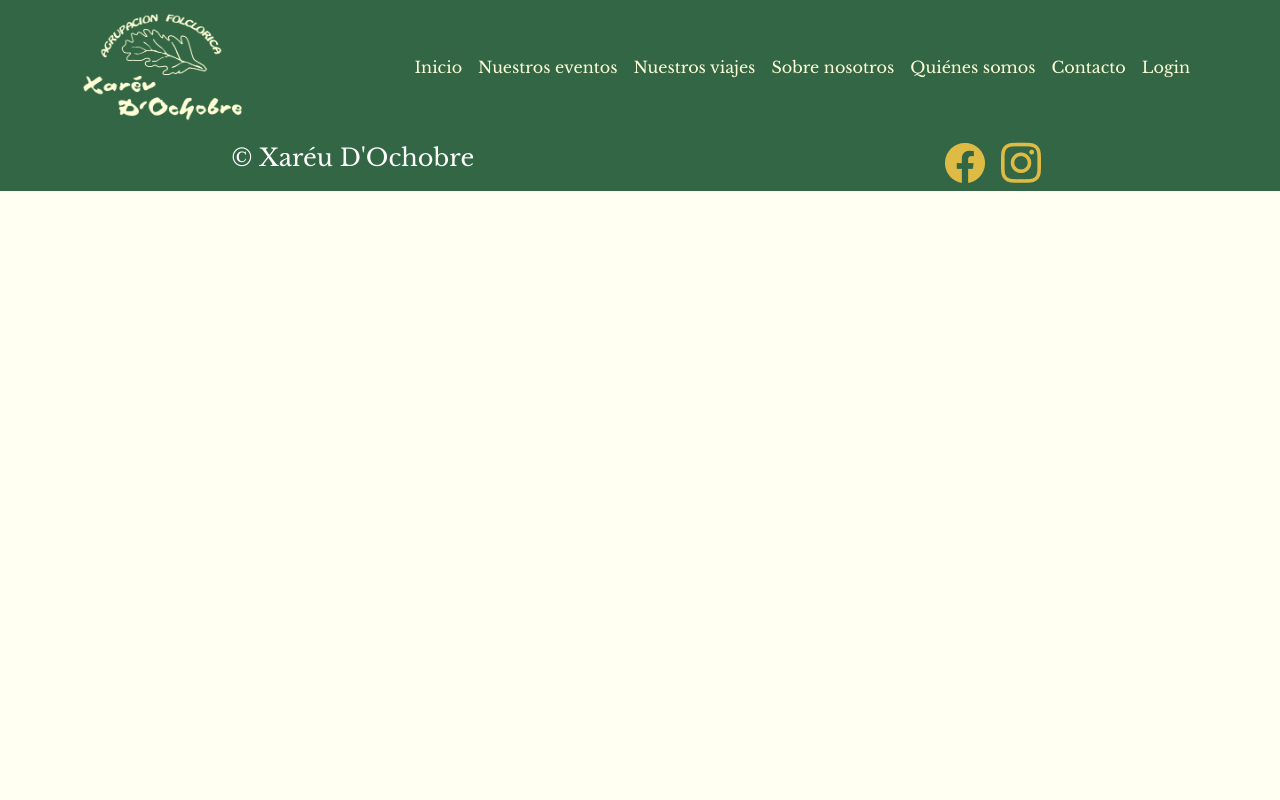
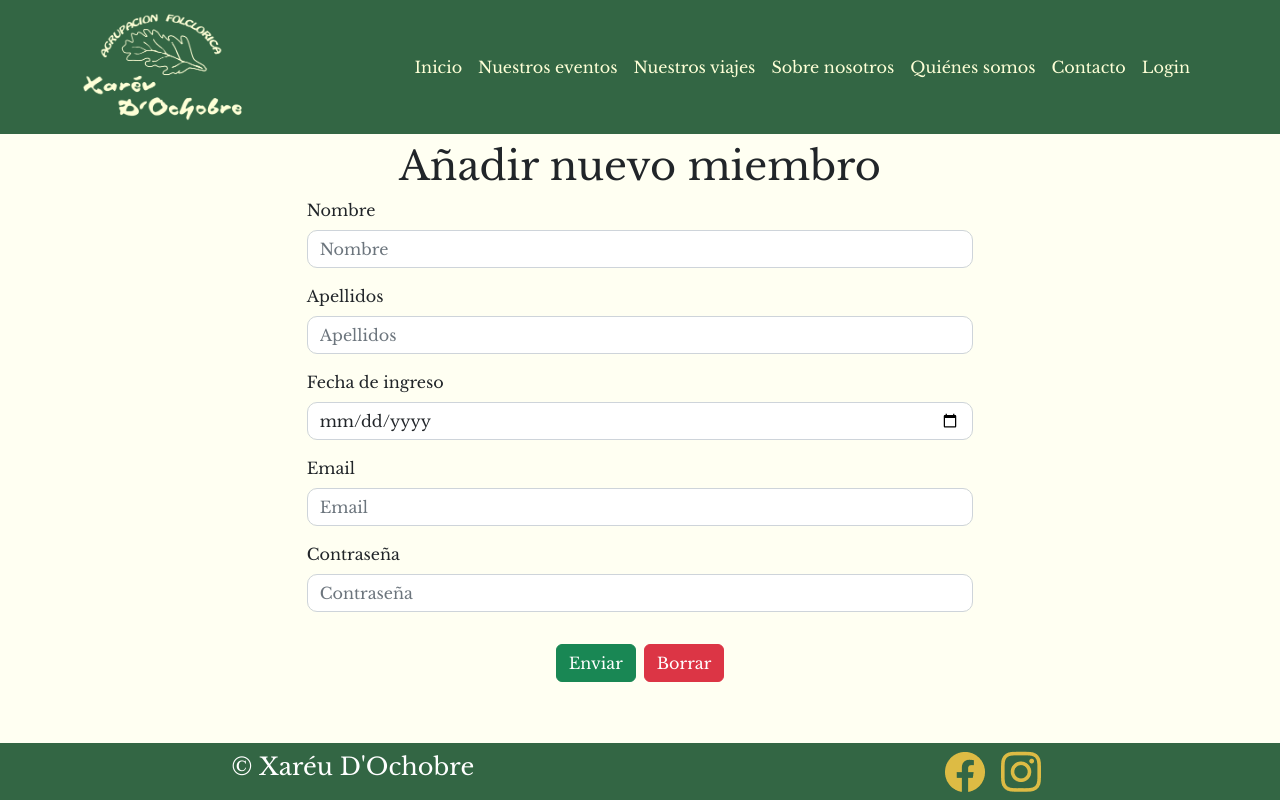
Before and after one commit to Manu-Estrada/Grupo-de-Baile, a Vue app in the folder src/main/frontend/: page /registrousuario in a window 1280 px wide. Built offline with nearby package versions, Linux system fonts and the light colour scheme.

Commit message:
formulario registro nuevo miembro

```diff
--- a/src/main/frontend/src/App.vue
+++ b/src/main/frontend/src/App.vue
@@ -4,7 +4,7 @@ import NavbarComponent from './components/NavbarComponent.vue';
 import FooterComponent from './components/componentsVue/FooterComponent.vue';
 </script>
 <template>
-  <NavbarComponent></NavbarComponent>
+
   <RouterView />
-  <FooterComponent></FooterComponent>
+
 </template>
--- /dev/null
+++ b/src/main/frontend/src/components/FormsComponents/RegisterForm.vue
@@ -0,0 +1,78 @@
+<template>
+  <form>
+    <div class="container mt-2">
+      <div class="col-12 col-md-8">
+        <h2 class="h1">Añadir nuevo miembro</h2>
+        <div class="mb-3">
+          <label for="name" class="form-label">Nombre</label>
+          <input id="name" class="form-control" type="text" placeholder="Nombre">
+        </div>
+        <div class="mb-3">
+          <label for="surname" class="form-label">Apellidos</label>
+          <input id="surname" class="form-control" type="text" placeholder="Apellidos">
+        </div>
+        <div class="mb-3">
+          <label for="date" class="form-label">Fecha de ingreso</label>
+          <input id="date" class="form-control" type="date" placeholder="Fecha de ingreso">
+        </div>
+        <div class="mb-3">
+          <label for="email" class="form-label">Email</label>
+          <input id="email" class="form-control" type="email" placeholder="Email">
+        </div>
+        <div class="mb-3">
+          <label for="password" class="form-label">Contraseña</label>
+          <input id="password" class="form-control" type="password" placeholder="Contraseña">
+        </div>
+      </div>
+      <div class="d-flex  w-80   mt-3">
+          <button type="submit" class="btn btn-success me-2 w-50">Enviar</button>
+          <button type="reset" class="btn btn-danger w-50">Borrar</button>
+      </div>
+  </div>
+  </form>
+
+</template>
+
+<style lang="scss" scoped>
+@import "../../assets/sass/variables";
+
+h2{
+font-family: $font-text;
+text-align: center;
+}
+.container {
+  width: 80%;
+  max-width: none;
+  margin: 0 auto;
+  display: flex;
+  justify-content: space-around;
+  align-items: center;
+  flex-direction: column;
+  background-color: $background-component;
+  height: 100%;
+}
+
+.form-control {
+  width: 100%;
+  border-radius: 10px;
+
+}
+.label{
+  font-family: $font-text;
+
+}
+input {
+  width: 100%;
+  background-color: #ffffff;
+}
+
+.btn {
+  width: 100%;
+}
+
+@media (min-width: 768px) {
+  .w-10 {
+    width: 10%;
+  }
+}
+</style>
--- a/src/main/frontend/src/components/componentsVue/FooterComponent.vue
+++ b/src/main/frontend/src/components/componentsVue/FooterComponent.vue
@@ -1,35 +1,25 @@
 <script setup></script>
-
 <template>
   <footer class="footer w-100">
     <div class="footer__container-title">
-      <h2 class="footer__container-title__copyright">&copy; Xaréu D'Ochobre</h2>
+      <h2 class="footer__container-title__copyright">
+        &copy; Xaréu D'Ochobre
+      </h2>
     </div>
     <div class="footer__container-social-media">
       <p class="icons">
-        <a
-          href=" https://www.facebook.com/profile.php?id=100051181520137"
-          target="_blank"
-          ><img
-            class="image-icon"
-            src="../../assets/images/iconFacebook.png"
-            alt="facebbok-icon"
-        /></a>
+        <a href="https://www.facebook.com/profile.php?id=100051181520137" target="_blank">
+          <img class="image-icon" src="../../assets/images/iconFacebook.png" alt="facebbok-icon"/>
+        </a>
       </p>
       <p class="icons">
-        <a
-          href="https://instagram.com/xareu_d_ochobre?igshid=YmMyMTA2M2Y="
-          target="_blank"
-          ><img
-            class="image-icon"
-            src="../../assets/images/icon-Instagram.png"
-            alt="instagram-icon"
-        /></a>
+        <a href="https://instagram.com/xareu_d_ochobre?igshid=YmMyMTA2M2Y=" target="_blank">
+          <img class="image-icon" src="../../assets/images/icon-Instagram.png" alt="instagram-icon"/>
+        </a>
       </p>
     </div>
   </footer>
 </template>
-
 <style lang="scss" scoped>
 .footer {
   background-color: #336644;
@@ -38,6 +28,12 @@
   flex-wrap: wrap;
   color: white;
   align-items: center;
+  position: fixed;
+  bottom: 0;
+  left: 0;
+  right: 0;
+  z-index: 1;
+  display: none;
 
   &__container-title {
     display: flex;
@@ -54,10 +50,12 @@
     justify-content: flex-end;
     cursor: pointer;
   }
+
   .icons {
     margin: 1vh;
     opacity: 100%;
   }
+
   .icons a:hover {
     opacity: 50%;
   }
@@ -90,4 +88,11 @@
     }
   }
 }
+
+
+@media (min-width: 1024px) {
+  .footer {
+    display: flex;
+  }
+}
 </style>
--- a/src/main/frontend/src/router/index.js
+++ b/src/main/frontend/src/router/index.js
@@ -45,6 +45,11 @@ const router = createRouter({
       name: 'login',
       component: () => import('../views/FormLoginView.vue')
     },
+    {
+      path: '/registrousuario',
+      name: 'registeruser',
+      component: () => import('../views/RegisterUserView.vue')
+    },
   ]
 })
 
--- /dev/null
+++ b/src/main/frontend/src/views/RegisterUserView.vue
@@ -0,0 +1,23 @@
+<script setup>
+import NavbarComponent from '../components/NavbarComponent.vue';
+import FooterComponent from '.././components/componentsVue/FooterComponent.vue' ;
+import RegisterForm from '../components/FormsComponents/RegisterForm.vue';
+</script>
+
+<template>
+<NavbarComponent />
+
+<RegisterForm />
+
+
+<FooterComponent />
+
+
+
+</template>
+
+
+<style scoped lang="scss">
+
+
+</style>
```
